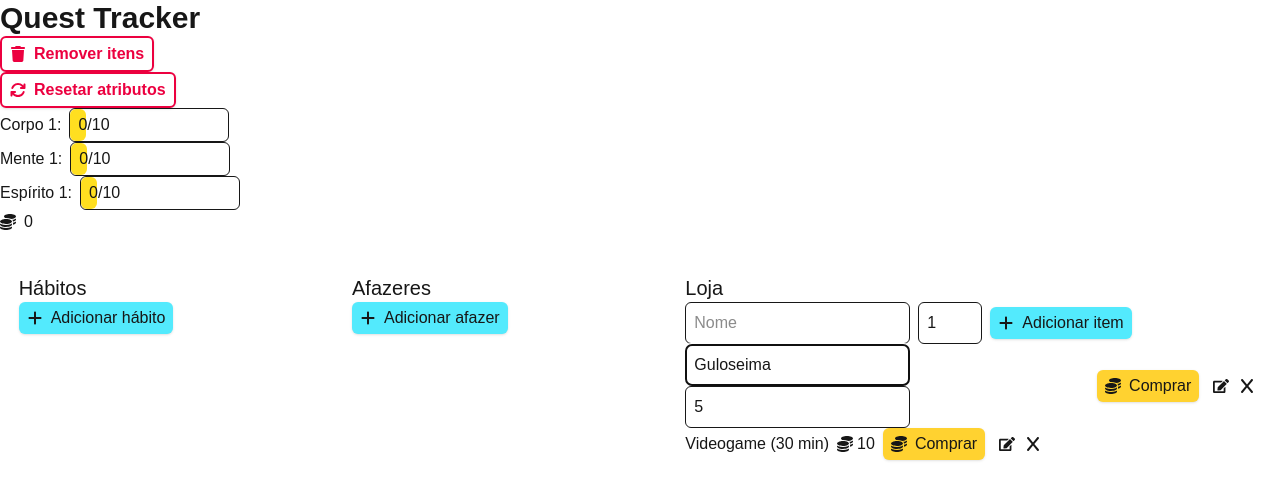
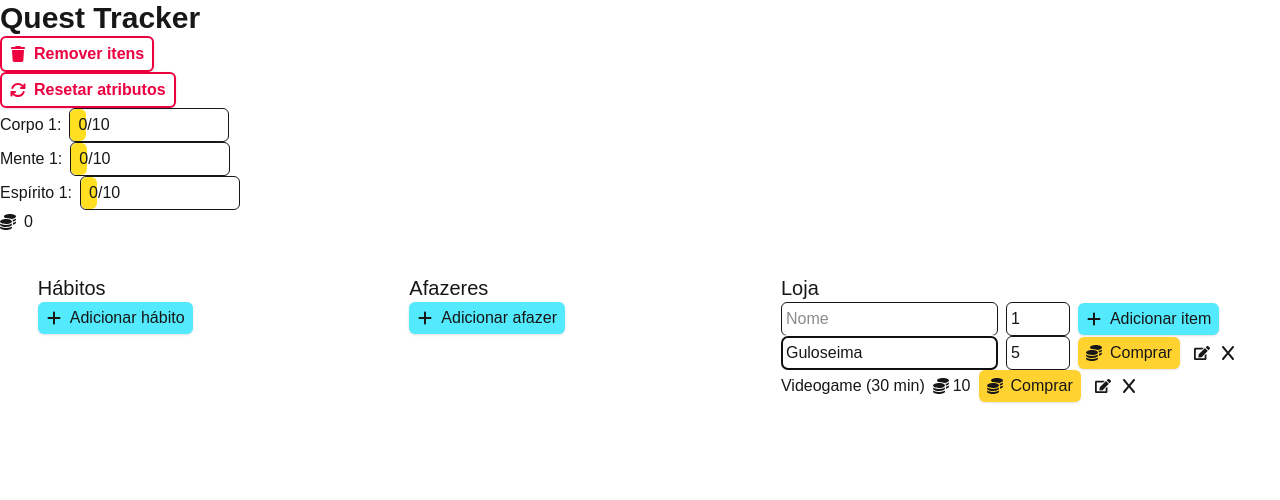
Before and after one commit to gab-souza-martins/gamified-habit-tracker, a Next.js app: page / in a window 1280 px wide. Both pictures are taken after a click on the button 1037 px from the left and 360 px from the top of the page. Shown: the top 500 px of the page. Built offline with nearby package versions, Linux system fonts and the light colour scheme.

Commit message:
Alterado padding dos inputs em Shop.tsx, largura do input de número ao editar um item, e form de edição agora é flex com um vão entre os inputs

```diff
--- a/src/app/Components/Shop.tsx
+++ b/src/app/Components/Shop.tsx
@@ -62,6 +62,7 @@ const SortableItem: React.FC<SortableItemProps> = ({
       >
          {editId === i.id ? (
             <form
+               className="flex items-center gap-2"
                onKeyDown={(e) => {
                   if (e.key === "Enter") {
                      handleEdit();
@@ -75,7 +76,7 @@ const SortableItem: React.FC<SortableItemProps> = ({
                   value={editName}
                   ref={focusRef}
                   type="text"
-                  className="border rounded-md p-2"
+                  className="border rounded-md p-1"
                   aria-label="Editar nome"
                   placeholder="Editar nome"
                />
@@ -84,7 +85,7 @@ const SortableItem: React.FC<SortableItemProps> = ({
                   value={editCost}
                   type="number"
                   min={1}
-                  className="border rounded-md p-2"
+                  className="border rounded-md p-1 w-16"
                   aria-label="Editar custo"
                   placeholder="Editar custo"
                />
@@ -221,7 +222,7 @@ const Shop: React.FC<ShopProps> = ({ buyItem }) => {
                onChange={(e) => setItemName(e.target.value)}
                value={itemName}
                type="text"
-               className="border rounded-md p-2"
+               className="border rounded-md p-1"
                aria-label="Nome do item"
                aria-required
                placeholder="Nome"
@@ -231,7 +232,7 @@ const Shop: React.FC<ShopProps> = ({ buyItem }) => {
                value={itemCost}
                type="number"
                min={1}
-               className="border rounded-md p-2 w-16"
+               className="border rounded-md p-1 w-16"
                aria-label="Custo do item"
                aria-required
                placeholder="Custo"
```
